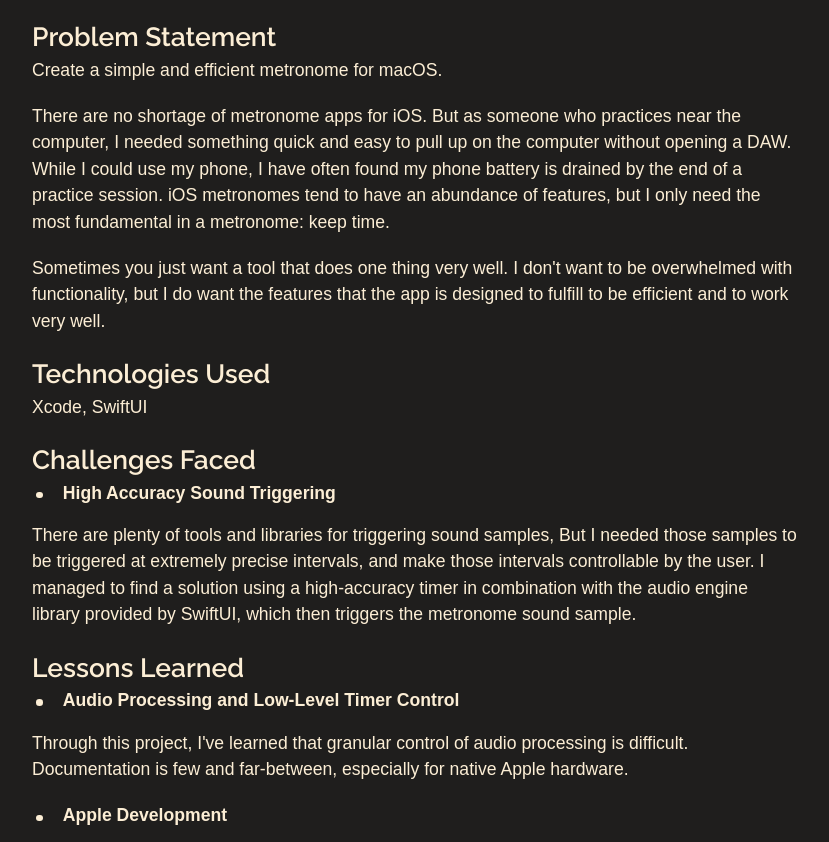
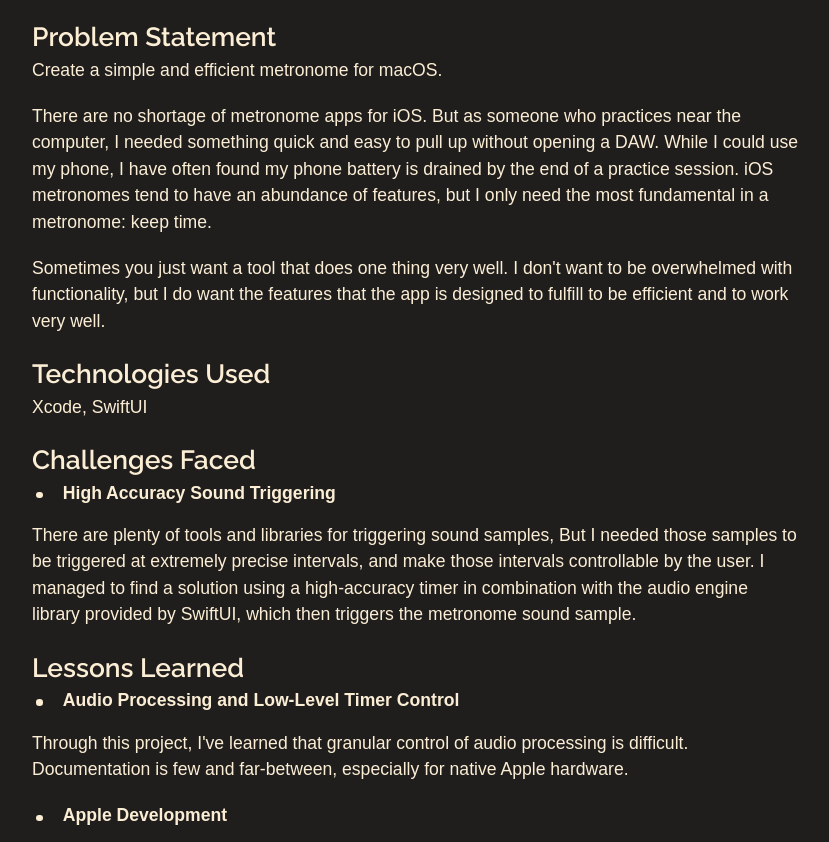
Before and after one commit to RobKokochak/portfolio-site, an Eleventy site: page src/projects/2-lightweight-metronome.md in a window 1280 px wide. Shown: the part 1307-2149 px from the top of the page, without its empty margins (224-1053 px from the left). Built offline with nearby package versions, Linux system fonts and the light colour scheme; Eleventy itself is replaced by a stand-in of ours; files that its build step writes are made by us from their sources; a web font is replaced by a local one.

Commit message:
update metronome description

```diff
--- a/src/projects/2-lightweight-metronome.md
+++ b/src/projects/2-lightweight-metronome.md
@@ -22,7 +22,7 @@ repoUrl: "#"
 
 Create a simple and efficient metronome for macOS.
 
-There are no shortage of metronome apps for iOS. But as someone who practices near the computer, I needed something quick and easy to pull up on the computer without opening a DAW. While I could use my phone, I have often found my phone battery is drained by the end of a practice session. iOS metronomes tend to have an abundance of features, but I only need the most fundamental in a metronome: keep time.
+There are no shortage of metronome apps for iOS. But as someone who practices near the computer, I needed something quick and easy to pull up without opening a DAW. While I could use my phone, I have often found my phone battery is drained by the end of a practice session. iOS metronomes tend to have an abundance of features, but I only need the most fundamental in a metronome: keep time.
 
 Sometimes you just want a tool that does one thing very well. I don't want to be overwhelmed with functionality, but I do want the features that the app is designed to fulfill to be efficient and to work very well.
 
```
